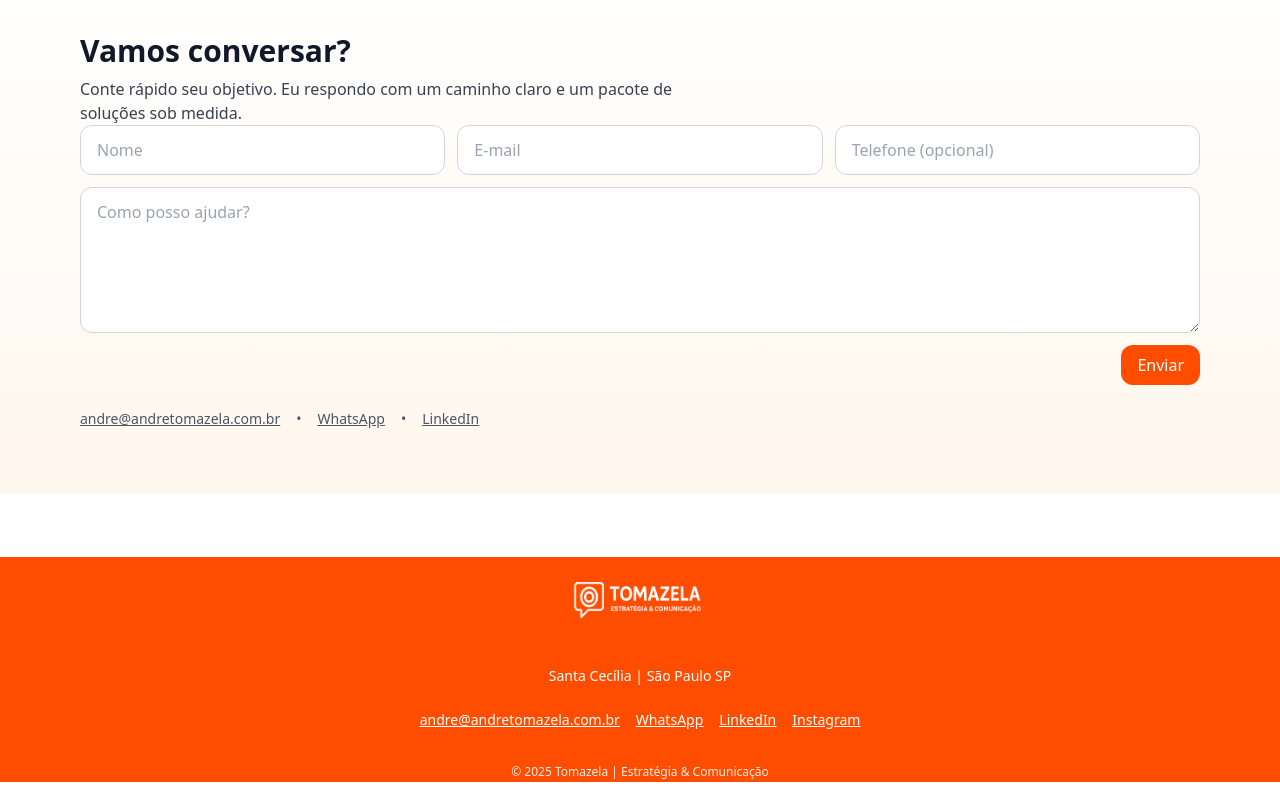
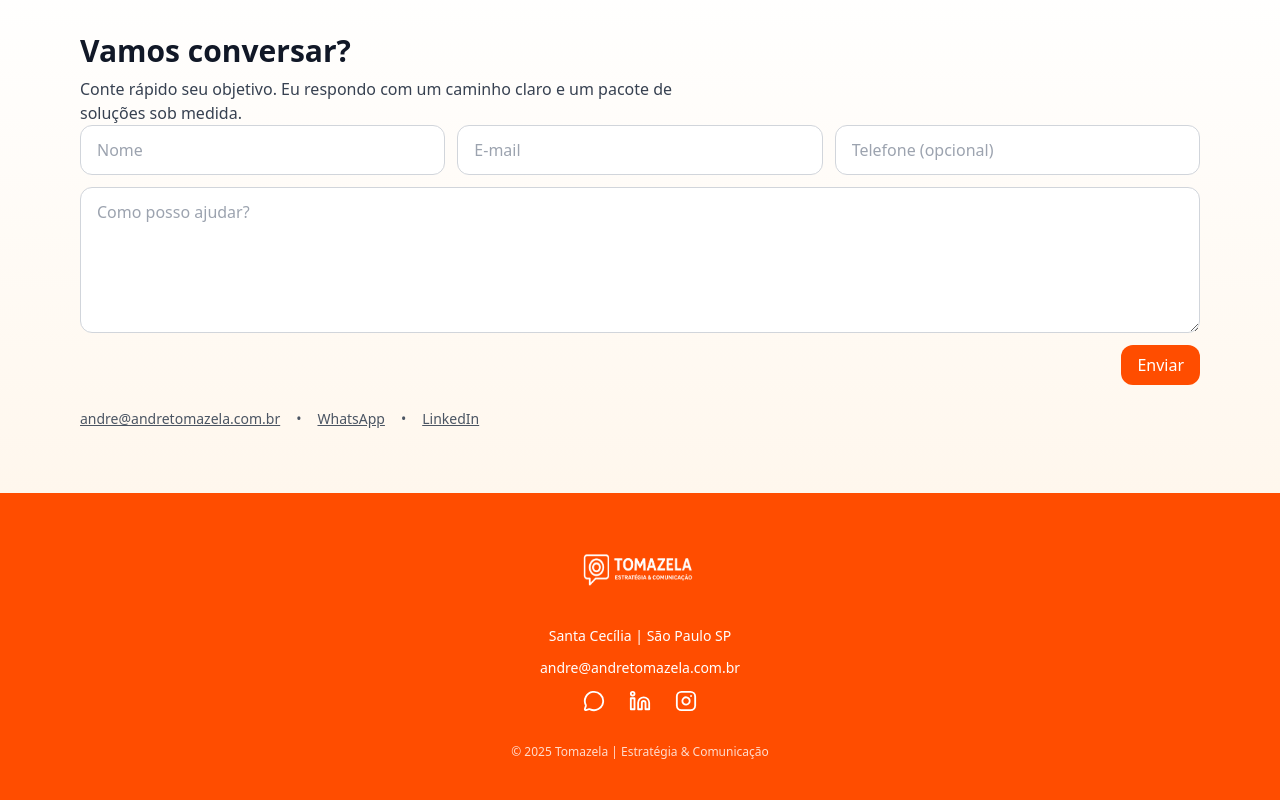
Before and after one commit to andretomazela-dev/manifesto, a Next.js app: page / in a window 1280 px wide. Shown: the part 1835-2635 px from the top of the page. Built offline with nearby package versions, Linux system fonts and the light colour scheme.

Commit message:
Update Footer.jsx

```diff
--- a/components/Footer.jsx
+++ b/components/Footer.jsx
@@ -1,19 +1,63 @@
-'use client';
-import Image from 'next/image';
+"use client";
+import Image from "next/image";
+import { Mail, Linkedin, Instagram, MessageCircle } from "lucide-react";
 
-export default function Footer(){
+export default function Footer() {
   return (
-    <footer className='bg-brand text-white mt-16'>
-      <div className='container py-10 flex flex-col items-center gap-6'>
-        <Image src='/logo-tomazela-br-fundotransp.png' alt='Tomazela (logo branco)' width={400} height={85} className='h-[85px] w-auto' />
-        <p className='text-center text-sm'>Santa Cecília | São Paulo SP</p>
-        <div className='flex gap-4 text-sm underline'>
-          <a href='mailto:andre@andretomazela.com.br'>andre@andretomazela.com.br</a>
-          <a href='https://wa.me/5511985443389' target='_blank'>WhatsApp</a>
-          <a href='https://www.linkedin.com/in/tomazela/' target='_blank'>LinkedIn</a>
-          <a href='https://instagram.com/tomazelacomunica' target='_blank'>Instagram</a>
+    <footer className="bg-[#FF4D00] text-white py-10 px-6">
+      <div className="flex flex-col items-center text-center space-y-3">
+        <Image
+          src="/logo-tomazela-br-fundotransp.png"
+          alt="Tomazela | Estratégia & Comunicação"
+          width={130}
+          height={40}
+          className="mb-2"
+        />
+
+        <p className="text-sm">Santa Cecília | São Paulo SP</p>
+
+        {/* E-mail */}
+        <a
+          href="mailto:andre@andretomazela.com.br"
+          className="text-sm hover:underline break-all"
+        >
+          andre@andretomazela.com.br
+        </a>
+
+        {/* Ícones de contato */}
+        <div className="flex justify-center gap-6 mt-2">
+          <a
+            href="https://wa.me/5511968468668"
+            target="_blank"
+            rel="noopener noreferrer"
+            aria-label="WhatsApp"
+            className="hover:opacity-80 transition"
+          >
+            <MessageCircle size={22} />
+          </a>
+          <a
+            href="https://www.linkedin.com/in/andretomazela"
+            target="_blank"
+            rel="noopener noreferrer"
+            aria-label="LinkedIn"
+            className="hover:opacity-80 transition"
+          >
+            <Linkedin size={22} />
+          </a>
+          <a
+            href="https://www.instagram.com/andretomazela"
+            target="_blank"
+            rel="noopener noreferrer"
+            aria-label="Instagram"
+            className="hover:opacity-80 transition"
+          >
+            <Instagram size={22} />
+          </a>
         </div>
-        <p className='text-xs/relaxed mt-2 opacity-90'>© {new Date().getFullYear()} Tomazela | Estratégia & Comunicação</p>
+      </div>
+
+      <div className="mt-8 text-center text-xs text-white/80">
+        © {new Date().getFullYear()} Tomazela | Estratégia & Comunicação
       </div>
     </footer>
   );
```
